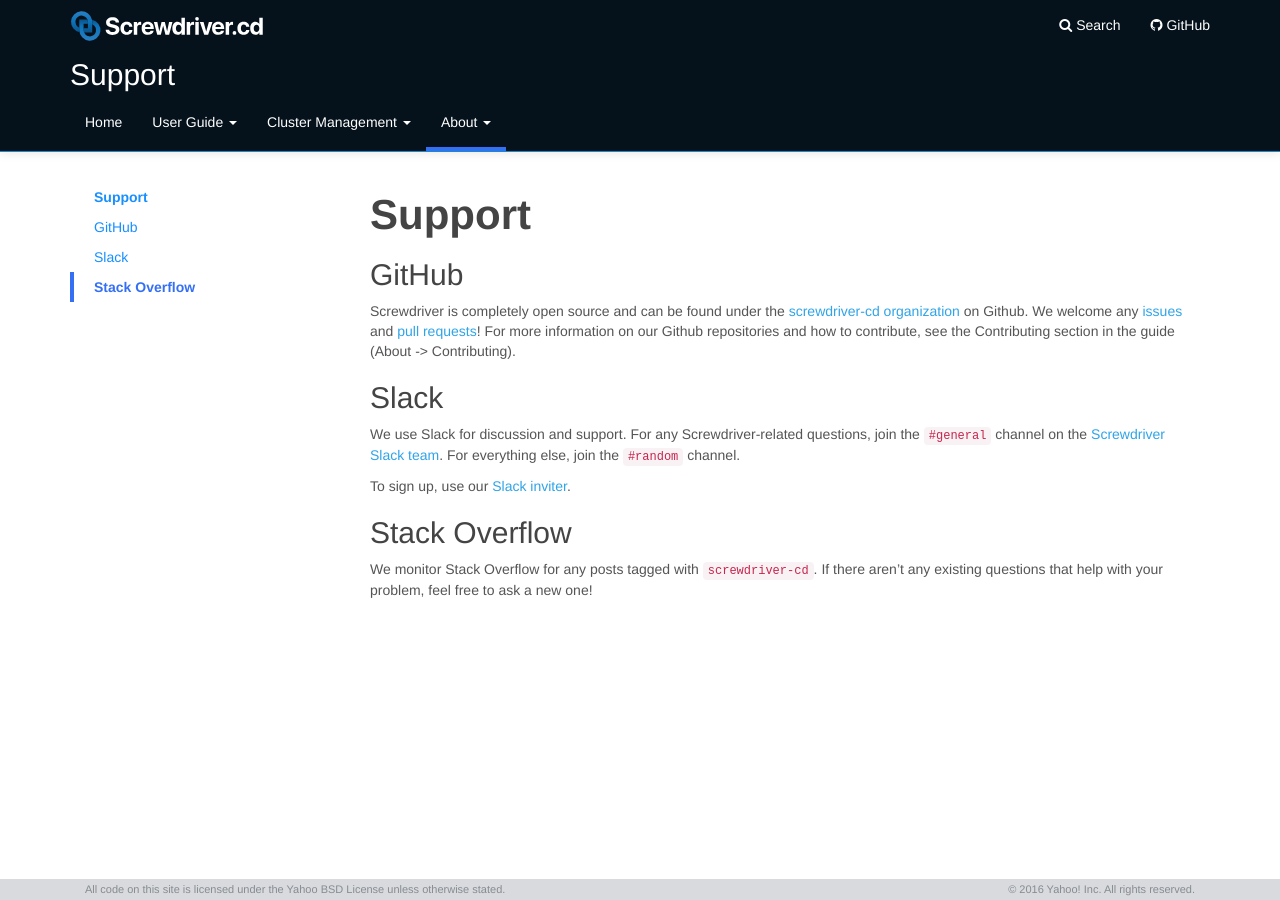
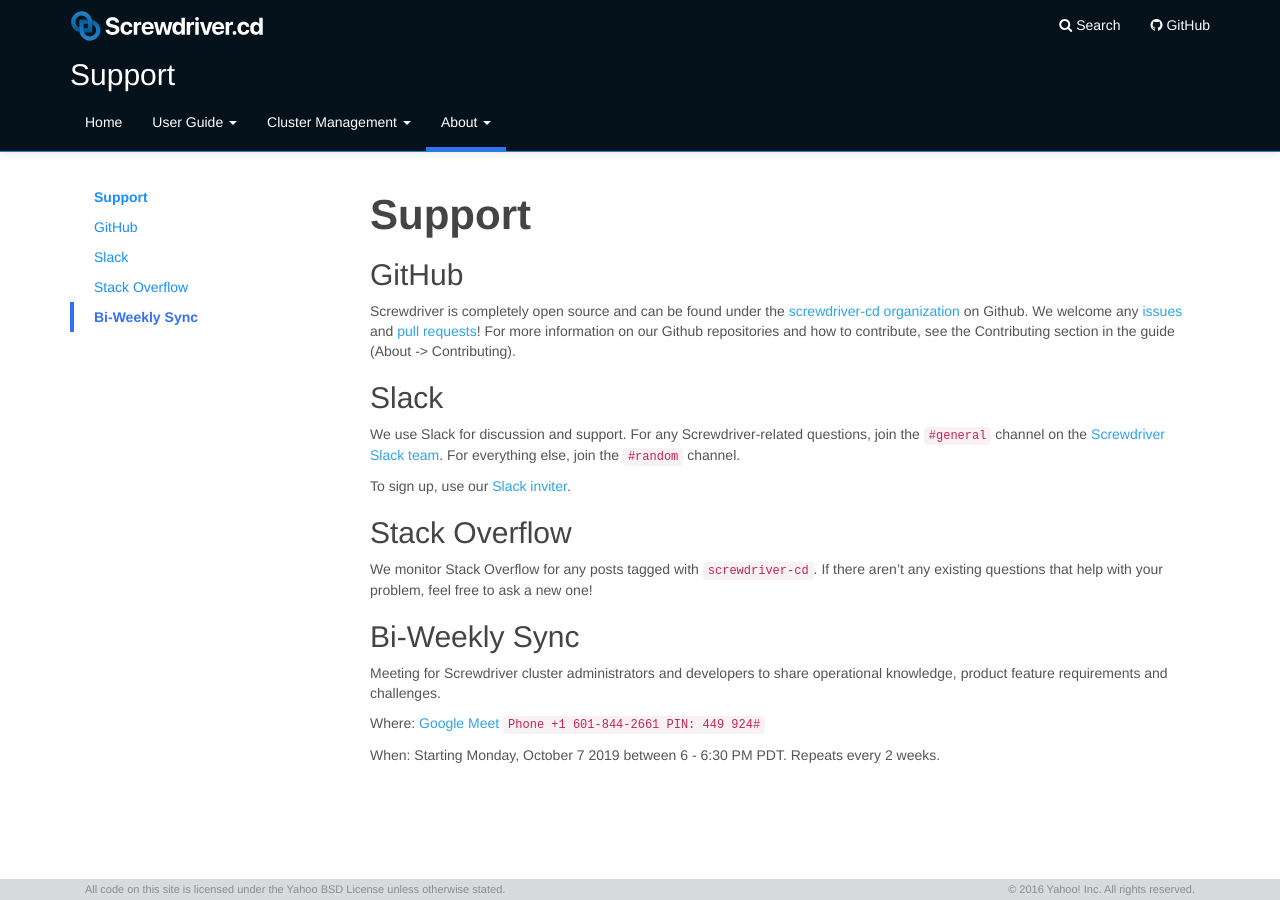
Before and after one commit to screwdriver-cd/guide, a Jekyll site: the page built from docs/about/support.md, in a window 1280 px wide. Built offline with Jekyll 4.4.1, drawn with Linux system fonts in a browser that asks for light colours.

Commit message:
feat: add bi-weekly meeting details

```diff
--- a/docs/about/support.md
+++ b/docs/about/support.md
@@ -13,6 +13,8 @@ toc:
       url: "#slack"
     - title: Stack Overflow
       url: "#stack-overflow"
+    - title: Bi-Weekly Sync
+      url: "#bi-weekly-sync"
 ---
 # Support
 
@@ -31,3 +33,13 @@ To sign up, use our [Slack inviter](http://slack.screwdriver.cd).
 ## Stack Overflow
 We monitor Stack Overflow for any posts tagged with `screwdriver-cd`. If
 there aren't any existing questions that help with your problem, feel free to ask a new one!
+
+## Bi-Weekly Sync
+
+Meeting for Screwdriver cluster administrators and developers to share operational knowledge, product feature requirements and challenges.
+
+
+Where: [Google Meet](https://meet.google.com/rwo-ynwh-xqy?hs=122)
+       `Phone +1 601-844-2661 PIN: 449 924#`
+
+When:  Starting Monday, October 7 2019 between 6 - 6:30 PM PDT. Repeats every 2 weeks.
```
